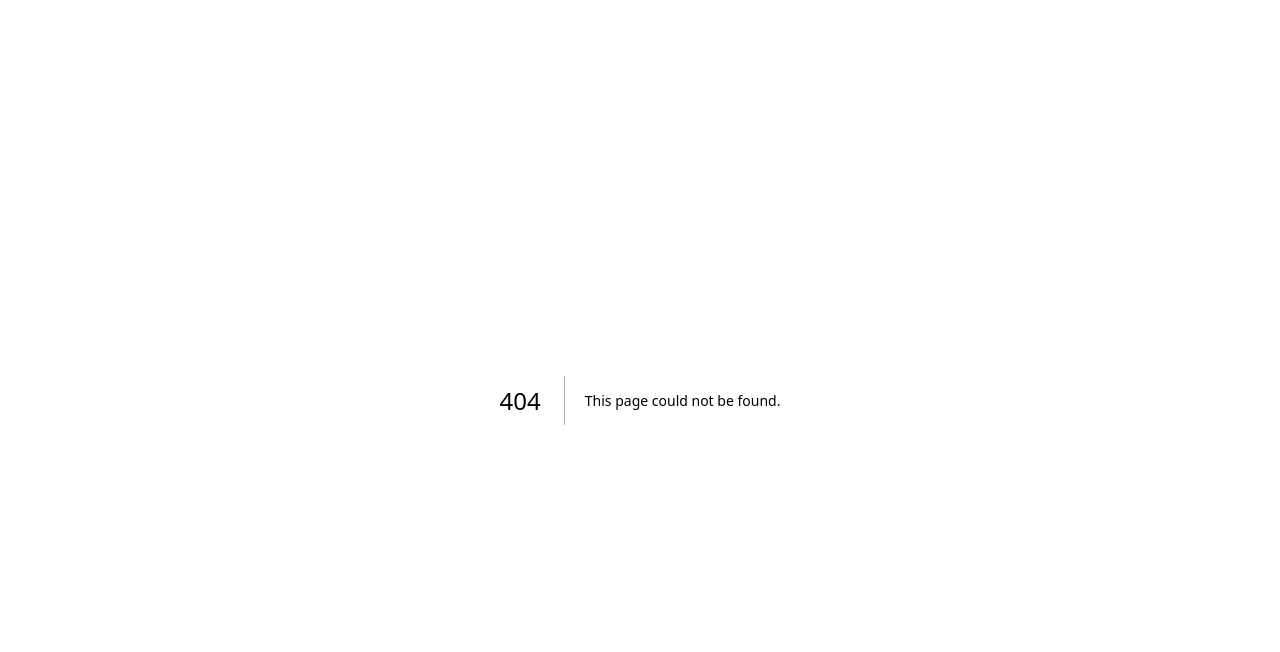
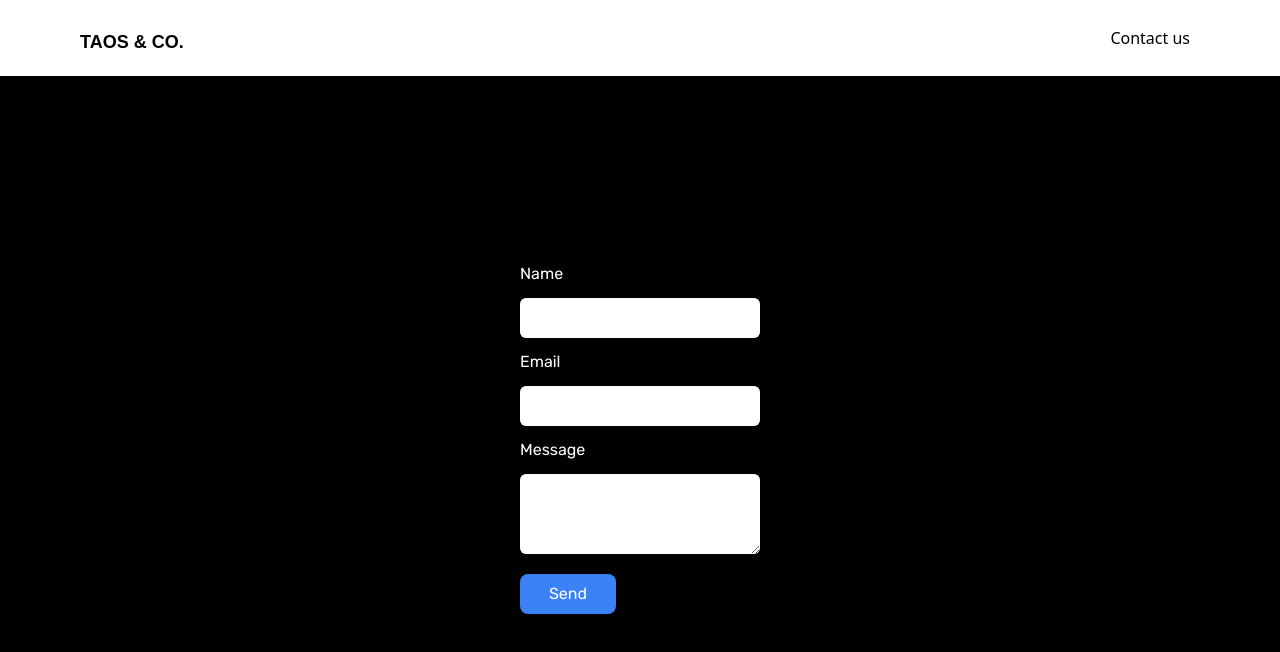
Before and after one commit to QuanZzz/taos-profolio, a Next.js app: page /contact-us in a window 1280 px wide. Before the commit this address had no page. Shown: the top 652 px of the page. Built offline with nearby package versions, Linux system fonts and the light colour scheme.

Commit message:
added contact us page

```diff
--- a/package.json
+++ b/package.json
@@ -9,11 +9,13 @@
     "lint": "next lint"
   },
   "dependencies": {
+    "@emailjs/browser": "^4.3.3",
     "classnames": "^2.5.1",
     "next": "14.1.0",
     "prop-types": "^15.8.1",
     "react": "^18",
     "react-dom": "^18",
+    "react-hot-toast": "^2.4.1",
     "sharp": "^0.33.2"
   },
   "devDependencies": {
--- a/src/components/Footer.js
+++ b/src/components/Footer.js
@@ -13,7 +13,7 @@ export const Footer = () => {
   return (
     <footer className="w-full pt-2 bg-zinc-900 text-center flex flex-col justify-center pb-6 text-white">
       <div className="flex flex-col md:flex-row items-center justify-center">
-        <div className="w-48 sm:w-72">
+        <a className="w-48 sm:w-72" href="/">
           <Image
             className="-ml-3 md:-mt-2 hover:text-blue-500 cursor-pointer"
             src={taosLogo}
@@ -21,13 +21,13 @@ export const Footer = () => {
             width={800}
             height={200}
           />
-        </div>
+        </a>
         <Typography className="font-brand tracking-widest text-xs font-extralight no-underline">
           {EMAIL_LINK} | {COMPANY_WEBSITE}
         </Typography>
         <IconButton
           icon={
-            <InstagramIcon className="w-6 h-6 mt-2 md:mt-0 md:ml-4 text-neutral-500" />
+            <InstagramIcon className="w-6 h-6 mt-2 md:mt-0 md:ml-4 text-neutral-500 hover:text-blue-500" />
           }
           onClick={handleOnClick}
           target="_blank"
--- a/src/components/Header.js
+++ b/src/components/Header.js
@@ -13,7 +13,7 @@ export const Header = () => {
       </a>
       <nav className="bg-transparent flex items-center">
         <div className="flex items-center mx-auto w-full px-2.5">
-          <a href="/how-it-works" className="hover:text-[#ba9974]">
+          <a href="/contact-us" className="hover:text-[#ba9974]">
             Contact us
           </a>
         </div>
--- a/src/components/Layout.js
+++ b/src/components/Layout.js
@@ -3,7 +3,7 @@ import { Footer } from "./Footer";
 import PropTypes from "prop-types";
 
 export const Layout = ({ children }) => (
-  <div className="flex flex-col h-full">
+  <div className="flex flex-col h-screen">
     <main className="relative flex-1 overflow-y-auto z-10">
       <div className="flex flex-col justify-center mx-auto h-full">
         {children}
--- /dev/null
+++ b/src/pages/contact-us.js
@@ -0,0 +1,113 @@
+import React, { useEffect, useRef, useState } from "react";
+import emailjs from "@emailjs/browser";
+import { Layout } from "@/components/Layout";
+import { Header } from "@/components/Header";
+import toast, { Toaster } from "react-hot-toast";
+import Head from "next/head";
+
+export default function Page() {
+  const form = useRef();
+
+  const data = {
+    user_name: "",
+    user_email: "",
+    message: "",
+  };
+
+  const sendEmail = (e) => {
+    if (
+      !e.target.user_name.value ||
+      !e.target.user_email.value ||
+      !e.target.message.value
+    ) {
+      return;
+    }
+    e.preventDefault();
+
+    emailjs
+      .sendForm("service_tl35zgh", "template_dzbmv8i", form.current, {
+        publicKey: "U5-YfeRZvBlw6b1za",
+      })
+      .then(
+        (result) => {
+          toast.success("Successfully sent!");
+        },
+        (error) => {
+          toast.error("Oops, something wrong. Please try again later.");
+        }
+      );
+  };
+
+  return (
+    <div>
+      <Head>
+        <link rel="preconnect" href="https://fonts.googleapis.com" />
+        {/* <link
+          rel="preconnect"
+          href="https://fonts.gstatic.com"
+          crossOrigin="true"
+        />
+        <link
+          href="https://fonts.googleapis.com/css2?family=Josefin+Sans:ital,wght@0,100..700;1,100..700&display=swap"
+          rel="stylesheet"
+        /> */}
+        <link
+          rel="icon"
+          type="image/x-icon"
+          href="/images/favicon.ico"
+          sizes="any"
+        />
+
+        <link rel="preconnect" href="https://fonts.googleapis.com" />
+        <link rel="preconnect" href="https://fonts.gstatic.com" crossorigin />
+        <link
+          href="https://fonts.googleapis.com/css2?family=Rubik:ital,wght@0,300..900;1,300..900&display=swap"
+          rel="stylesheet"
+        ></link>
+        <title>TAOS ARCHITECTURAL VISUALIZATION</title>
+        <meta name="description" content="TAOS ARCHITECTURAL VISUALIZATION" />
+      </Head>
+      <Layout>
+        <Header />
+
+        <div className="h-full bg-black flex flex-col justify-center items-center">
+          <form
+            className="text-white flex flex-col w-60 font-rubik"
+            ref={form}
+            onSubmit={sendEmail}
+          >
+            <label>Name</label>
+            <input
+              className="mt-3 rounded-md h-10 text-black"
+              type="text"
+              name="user_name"
+              required
+              // onChange={handleOnChange}
+            />
+            <label className="mt-3 rounded-md">Email</label>
+            <input
+              className="mt-3 rounded-md h-10 text-black"
+              type="email"
+              name="user_email"
+              required
+              // onChange={handleOnChange}
+            />
+            <label className="mt-3 rounded-md">Message</label>
+            <textarea
+              className="mt-3 rounded-md h-20 text-black"
+              name="message"
+              required
+              // onChange={handleOnChange}
+            />
+            <input
+              className="w-24 py-2 bg-blue-500 mt-5 rounded-lg hover:text-indigo-600 cursor-pointer"
+              type="submit"
+              value="Send"
+            />
+          </form>
+        </div>
+        <Toaster position="bottom-right" />
+      </Layout>
+    </div>
+  );
+}
--- a/src/pages/index.js
+++ b/src/pages/index.js
@@ -53,7 +53,7 @@ export default function Page() {
       <Layout>
         <Header />
         <div className="w-full h-screen flex flex-col bg-main">
-          <div className="h-full flex flex-col justify-center mx-auto items-start text-white">
+          <div className="px-3 md:px-0 h-full flex flex-col justify-center mx-auto items-start text-white">
             <Typography
               semiBold={true}
               className="font-rubik text-3xl md:text-6xl"
```
Also changed, not shown: 1 other file (tests, documents, lock files or other folders).
